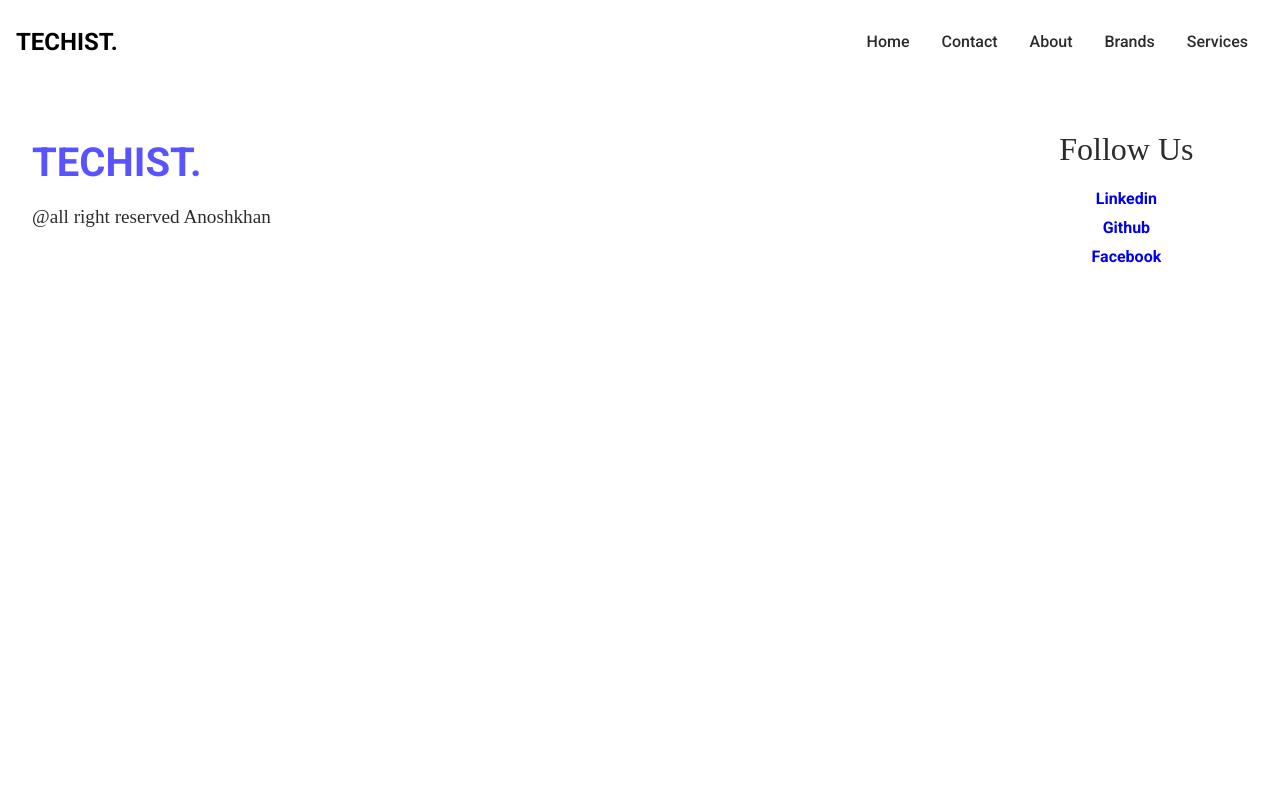
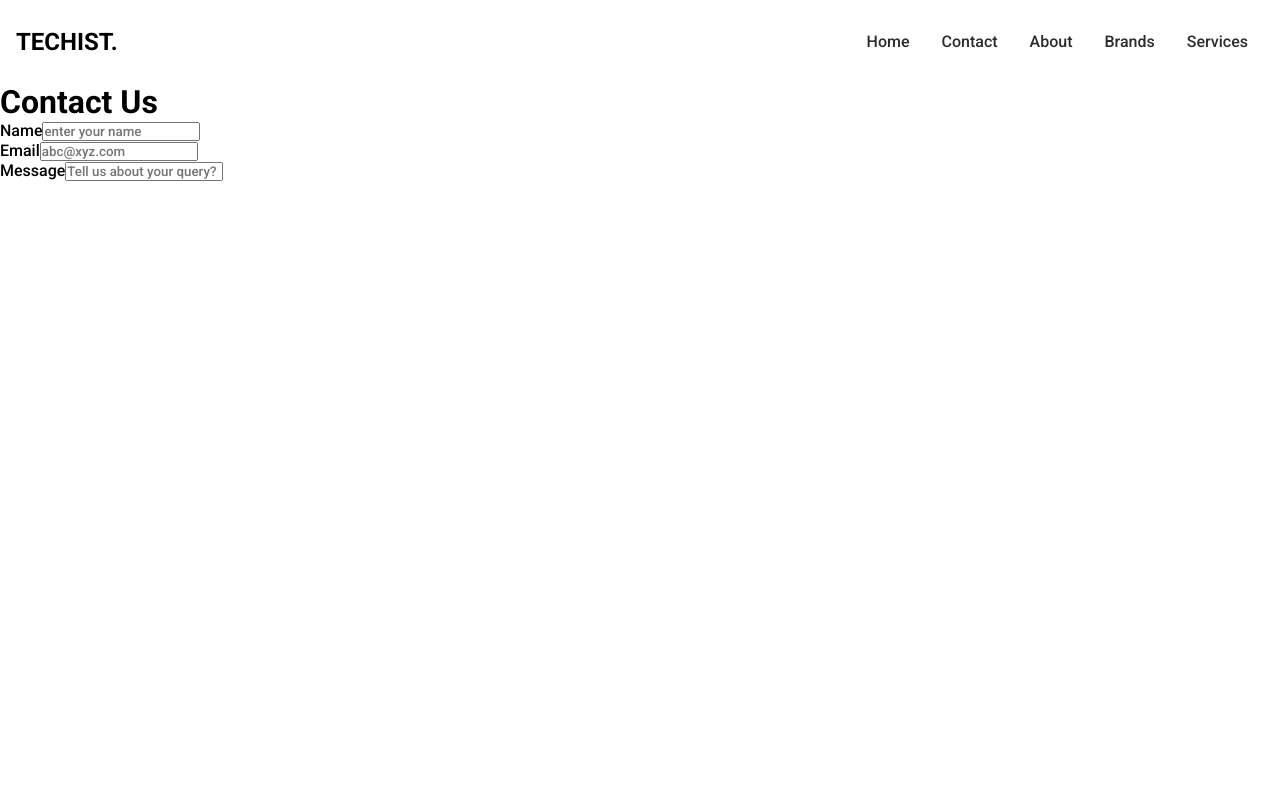
Before and after one commit to Anoshkhan/Landing-page, a React (Create React App) app: page /contact in a window 1280 px wide. Shown: the top 800 px of the page. Built offline with nearby package versions, Linux system fonts and the light colour scheme.

Commit message:
contact page

```diff
--- a/src/App.js
+++ b/src/App.js
@@ -2,11 +2,13 @@ import { BrowserRouter as Router,Routes, Route  } from "react-router-dom";
 import Header from "./components/Header";
 import Home from "./components/Home";
 import Footer from "./components/Footer";
+import Contact from "./components/Contact";
 
 import "./styles/App.scss";
 import "./styles/header.scss";
 import "./styles/home.scss";
 import "./styles/footer.scss";
+import "./styles/contact.scss";
 
 function App() {
   return (
@@ -14,6 +16,7 @@ function App() {
       <Header />
       <Routes>
         <Route path="/" element={<Home />}/>
+        <Route path="/contact" element={<Contact />}/>
       </Routes>
       <Footer />
     </Router>
--- /dev/null
+++ b/src/components/Contact.jsx
@@ -0,0 +1,27 @@
+import React from 'react'
+
+const Contact = () => {
+  return (
+    <div className='contact'>
+        <main>
+            <h1>Contact Us</h1>
+            <form>
+                <div>
+                    <label>Name</label>
+                    <input type="text" required placeholder='enter your name'/>
+                </div>
+                <div>
+                    <label>Email</label>
+                    <input type="email" required placeholder='abc@xyz.com'/>
+                </div>
+                <div>
+                    <label>Message</label>
+                    <input type="text" required placeholder='Tell us about your query?'/>
+                </div>
+            </form>
+        </main>
+    </div>
+  )
+}
+
+export default Contact
--- /dev/null
+++ b/src/styles/contact.scss
@@ -0,0 +1,6 @@
+@import "colors";
+
+.contact{
+    width: 100%;
+    height: 100vh;
+}
```
